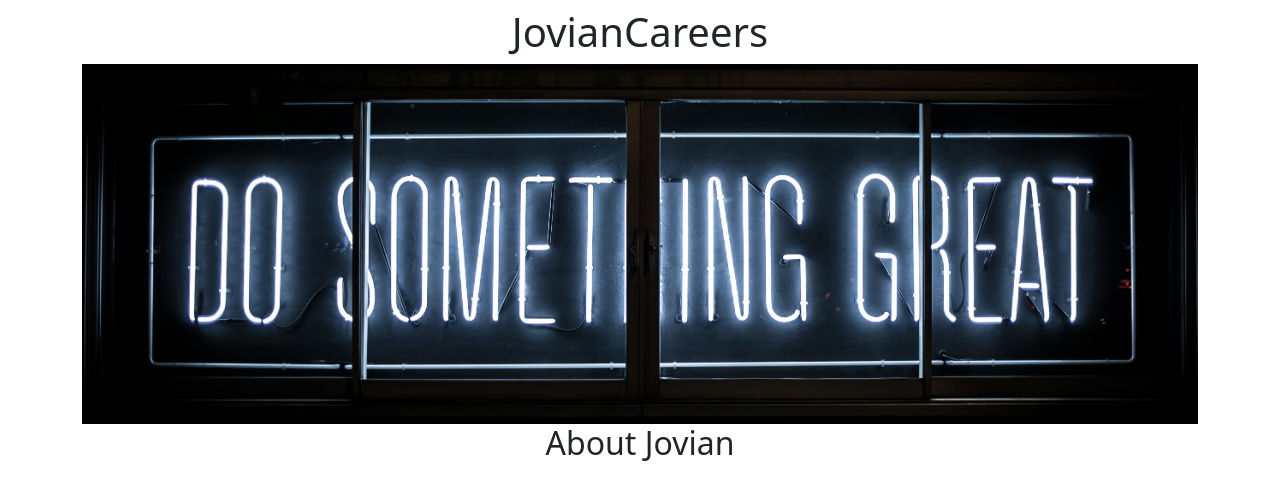
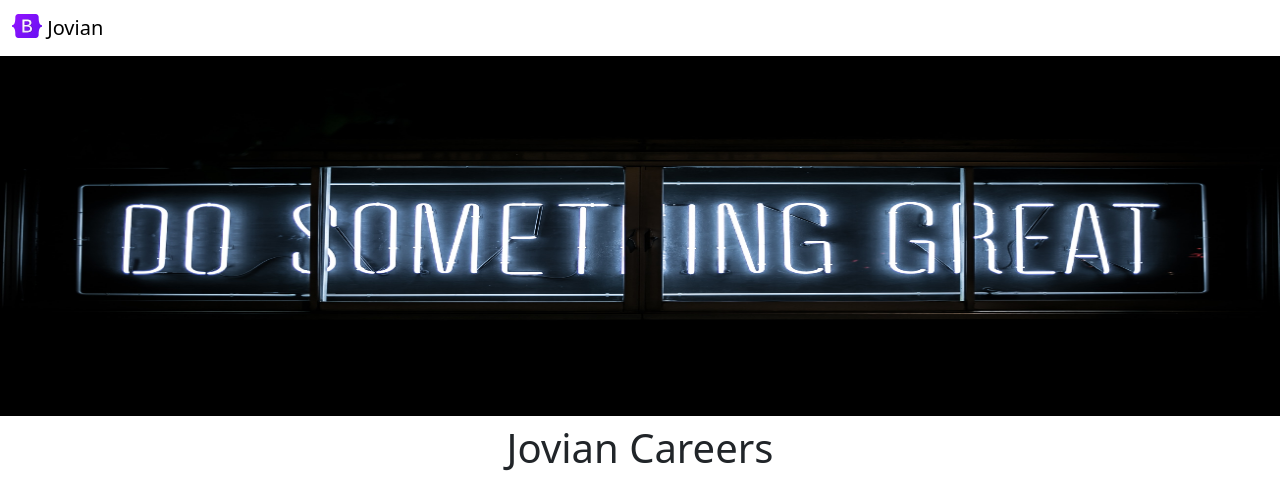
Before and after one commit to PhungMHieu/web-project-by-python, a Flask app: page / in a window 1280 px wide. Shown: the top 477 px of the page. Run offline with Flask 3, Linux system fonts and the light colour scheme.

Commit message:
functional and aesthetic improvements

```diff
--- /dev/null
+++ b/templates/footer.html
@@ -0,0 +1,11 @@
+<div class="container">
+  <footer class="py-3 my-4">
+    <ul class="nav justify-content-center border-bottom pb-3 mb-3">
+      <li class="nav-item"><a href="https://www.jovian.ai" class="nav-link px-2 text-body-secondary">Home</a></li>
+      <li class="nav-item"><a href="https://jovian.ai/learn" class="nav-link px-2 text-body-secondary">Courses</a></li>
+      <li class="nav-item"><a target="_blank"href="https://jovian.ai/events" class="nav-link px-2 text-body-secondary">Events</a></li>
+      <li class="nav-item"><a href="https://jovian.ai/about" class="nav-link px-2 text-body-secondary">About</a></li>
+    </ul>
+    <p class="text-center text-body-secondary">&copy; 2023 Jovian, Inc</p>
+  </footer>
+</div>
--- a/templates/home.html
+++ b/templates/home.html
@@ -12,16 +12,25 @@
         height: 360px;
         width: 100%;
         object-fit: cover
+        margin-bottom: 16px;
     </style>
   </head>
   <body>
+    {% include 'nav.html' %}
+    <img class = "img-fluid" id = "banner" src ="https://a9c2a19e-380e-454e-8aae-8520127625d9-00-1vkia9hwzobqz.worf.replit.dev/static/banner.jpg" height = "320">
     <div class = "container">
-      <h1 class="text-center mt-2 mb-2">{{company_name}}Careers</h1>
-      <img class = "img-fluid" id = "banner" src ="https://a9c2a19e-380e-454e-8aae-8520127625d9-00-1vkia9hwzobqz.worf.replit.dev/static/banner.jpg" height = "320">
-      <h2 class="text-center">About Jovian</h2>
+      <h1 class="text-center mt-2 mb-2">{{company_name}} Careers</h1>
+      <div class="row" style="margin-bottom:16px">
+        <div class="col-md-6">
+      <!-- <h2 class="text-center">About Jovian</h2> -->
       <p class="lead">
         Lorem ipsum dolor sit amet, consectetur adipiscing elit, sed do eiusmod tempor incididunt ut labore et dolore magna aliqua. Ut enim ad minim veniam, quis nostrud exercitation ullamco laboris nisi ut aliquip ex ea commodo consequat. Duis aute irure dolor in reprehenderit in voluptate velit esse cillum dolore eu fugiat nulla pariatur. Excepteur sint occaecat cupidatat non proident, sunt in culpa qui officia deserunt mollit anim id est laborum.
       </p>
+        </div>
+        <div class= "d-none d-md-block col-md-6">
+        <img src = "/static/people.jpg" height = "320px;border-radius:4px">"
+        </div>
+      </div>
       <h2 class="text-center mt-2 mb-4">Job Openings</h2>
       <div>
         {% for job in jobs %}
@@ -29,9 +38,10 @@
         {% endfor %}
       </div>
       <div class ="text-center">
-      <button class="btn btn-primary btn-lg">Contact Us</button>
+      <a class="btn btn-primary btn-lg"href="mailto:hello@jovian.ai?subject=Question%20about%20Job%20Openings&body=My%20name%3A%20%3Cyour%20name%20here%3E%0D%0AMy%20questions%3A%20%3Center%20question%20here%3E" >Contact Us</a>
         <p class="mt-4">Copyright 2022, Jovian</p>
       </div>
     </div>
+    {% include 'footer.html' %}
   </body>
 </html>
--- a/templates/jobitem.html
+++ b/templates/jobitem.html
@@ -11,6 +11,6 @@
     {% endif %}
   </div>
   <div class ="col-2">
-    <button type="button" class="btn btn-outline-primary">Apply</button>
+    <a href="mailto:hello@jovian.ai?subject=Application%20for%20{{job['title']}}&body=My%20name%3A%20%3Cyour%20name%20here%3E%0D%0AMy%20Resume%20link%3A%20%3Cresume%20link%3E%0D%0AMy%20LinkedIn%20link%3A%20%3Clinkedin%20in%3E" type="button" class="btn btn-outline-primary">Apply</a>
   </div>
 </div>
--- /dev/null
+++ b/templates/nav.html
@@ -0,0 +1,9 @@
+<nav class="navbar shadow-sm fixed-top bg-white">
+  <div class="container-fluid">
+    <a class="navbar-brand" href="#">
+      <img src="/static/logo.svg" alt="Logo" width="30" height="24" class="d-inline-block align-text-top">
+      Jovian
+    </a>
+  </div>
+</nav>
+<div style="height:56px"></div>
```
Also changed, not shown: static/logo.svg (added), 1 other file.
